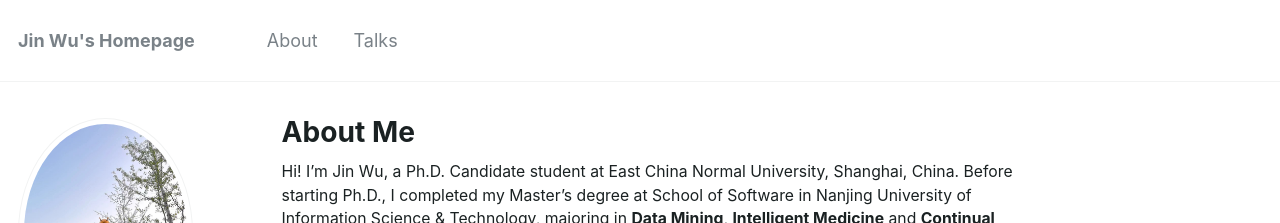
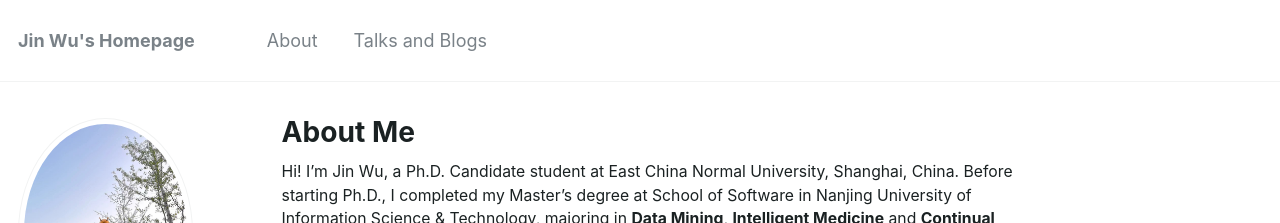
Before and after one commit to WooTzins/WooTzins.github.io, a Jekyll site: the page built from _pages/about.md, in a window 1280 px wide and 900 px high. Shown: the top 223 px of the window. Built offline with Jekyll 4.4.1, drawn with Linux system fonts in a browser that asks for light colours; comment, search, counter and statistics services are not loaded.

Commit message:
Update navigation.yml

```diff
--- a/_data/navigation.yml
+++ b/_data/navigation.yml
@@ -3,7 +3,7 @@ main:
   - title: "About"
     url: /
 
-  - title: "Talks"
+  - title: "Talks and Blogs"
     url: /talks/
 
   # - title: "Blogs"
```
